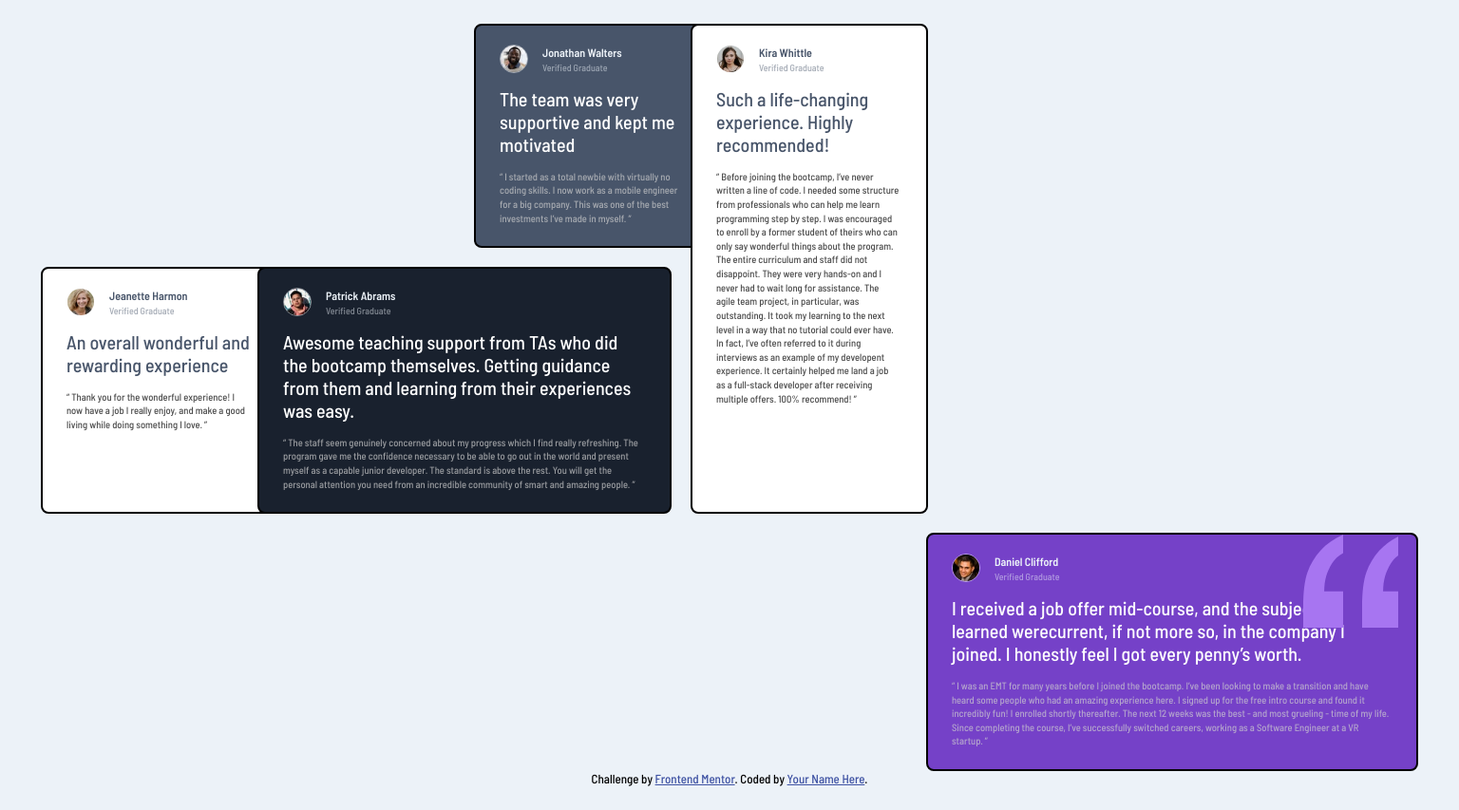
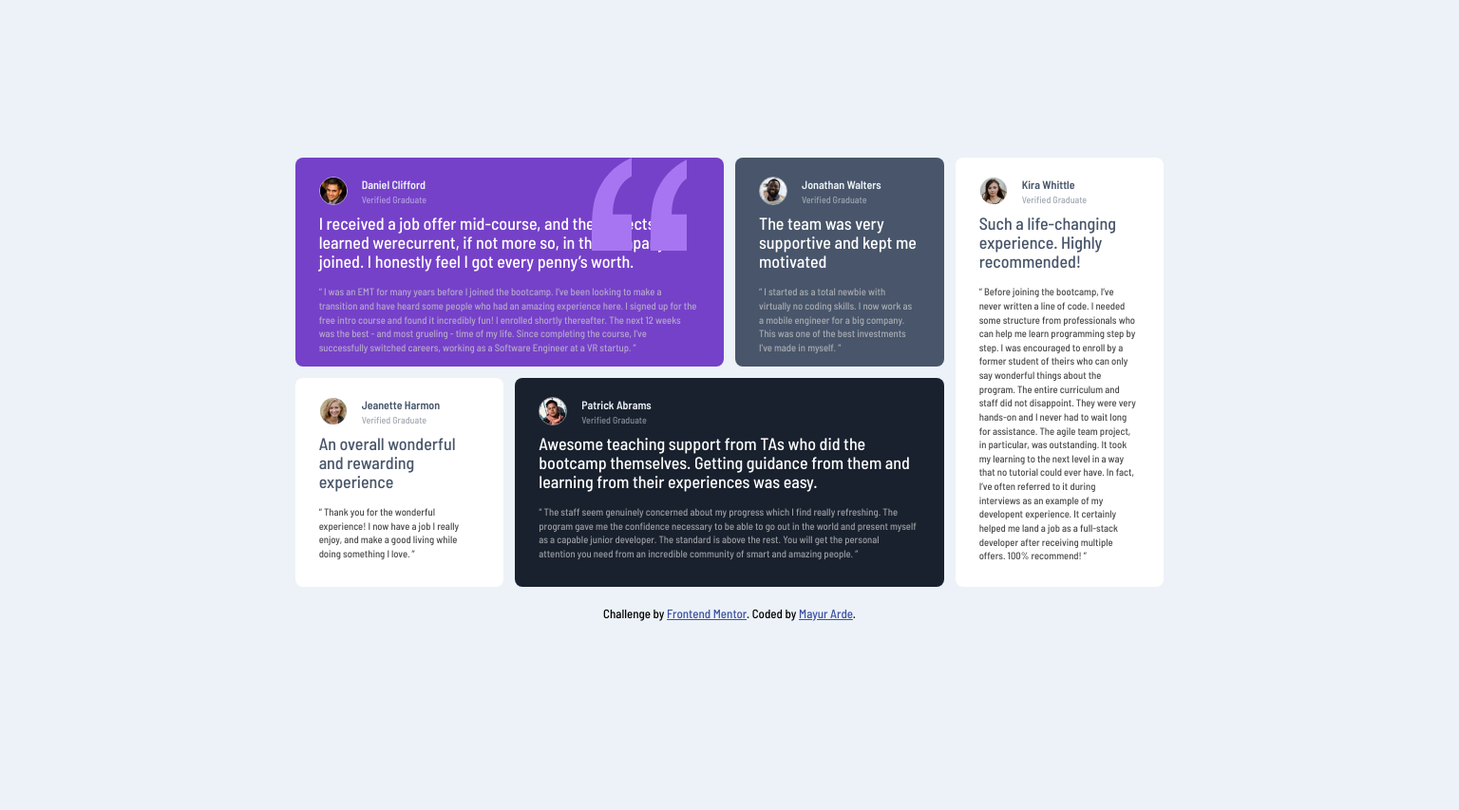
Before and after one commit to Mayur-Arde/testimonials-grid-section-main, a plain HTML site: page index.html in a window 1536 px wide. Shown: the whole page at 95% size. After the commit the page ends 800 px from the top, so only its background shows below. Drawn offline with Linux system fonts and the light colour scheme.

Commit message:
almost done

```diff
--- a/index.html
+++ b/index.html
@@ -98,7 +98,7 @@
     </div>
     <div class="attribution">
       Challenge by <a href="https://www.frontendmentor.io?ref=challenge" target="_blank">Frontend Mentor</a>.
-      Coded by <a href="#">Your Name Here</a>.
+      Coded by <a href="https://www.linkedin.com/in/mayur-arde/">Mayur Arde</a>.
     </div>
   </div>
 
--- a/styles/style.css
+++ b/styles/style.css
@@ -25,7 +25,6 @@ body {
   font-family: 'Barlow Semi Condensed', sans-serif;
   background-color: var(--lightGrayishBlue);
   min-height: 100vh;
-  /* color: var(--white); */
 }
 
 
@@ -38,16 +37,14 @@ body {
 }
 
 .testimonials{
-  /* padding: 25px; */
+  padding: 20px;
   display: grid;
   grid-gap:20px;
 }
 
 .testimonials-cards{
   padding: 20px 28px 22px 25px;
-  border: 2px solid black;
   border-radius: 8px;
-  min-width: 250px;
   font-weight: 600;
   box-shadow: 1.25rem 2.5rem 3.75rem -1;
 }
@@ -127,8 +124,6 @@ body {
   margin-top: 3px;
 }
 
-
-
 /* review paragraph */
 .card-1 , .card-2 ,.card-4{
   color: var(--lightGray);
@@ -140,7 +135,7 @@ body {
 
 .testimonials-bottom p{
   padding-top: 1.125rem;
-  font-size: 0.8125rem;
+  font-size: 0.82rem;
   font-weight: 500;
   opacity: 0.7;
   line-height: 1.125rem;
@@ -155,25 +150,23 @@ body {
     align-items: center;
   }
 
+  .testimonials-cards{
+    padding: 20px 28px 18px 25px;
+
+  }
   .container{
-    max-width: 1500px;
-    /* height: 200px; */
+    max-width: 1200px;
   }
 
 
   .testimonials{
-    grid-template-columns: repeat(4,minmax(14rem, 16rem));
-    grid-template-rows: auto;
-    grid-area: "card-1 , card-1 ,;
-    /* width: 900px; */
-  }
-
-  .testimonials-cards{
-    /* width: 250px; */
+    grid-template-columns: repeat(4, 16.9rem);
+    grid-template-rows: repeat(2 , 16.9rem);
+    grid-gap:12px
   }
 
   .card-1{
-    grid-area: card1;
+    grid-area: 1/1/2/3;
   }
 
   .card-2{
@@ -191,6 +184,16 @@ body {
   .card-5 {
     grid-area: 1/4/3/5;
   }
+
+  .testimonials-bottom h3{
+    margin: 10px 0  0px;
+    font-size: 18px;
+    line-height: 1.1;
+  }
+
+  .testimonials .card-1::before{
+    right: 3rem;
+  }
 }
 .
 /* .attribution */
```
